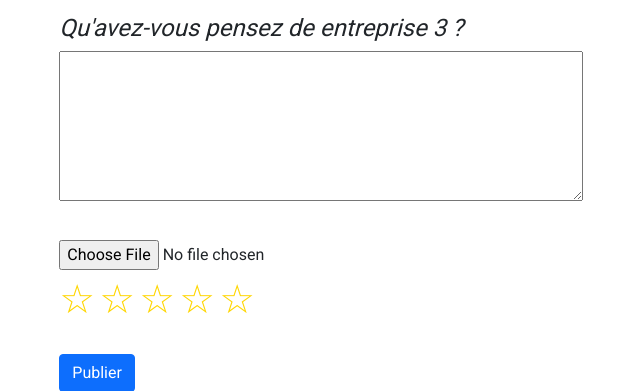
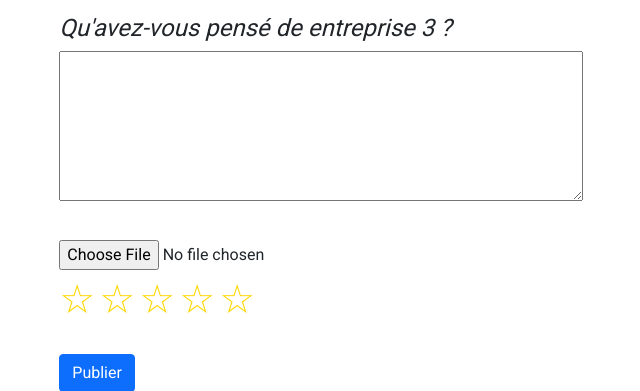
Before and after one commit to NatWilleme/findwell, a PHP site: page /index.php?viewToDisplay=displayCompanyDetails&idCompany=3 in a window 1280 px wide. Shown: the part 723-1114 px from the top of the page, without its empty margins (5-645 px from the left). Run offline with PHP 8.4, Linux system fonts and the light colour scheme; the visitor is signed in with stand-in values (Sample User, id 1); data comes from the database, SQL or seed files in the repository; data that the repository does not hold is empty.

Commit message:
faute orto

```diff
--- a/views/viewFinal/view_companyDetails.php
+++ b/views/viewFinal/view_companyDetails.php
@@ -60,7 +60,7 @@
         <?php if(isset($_COOKIE["userConnected"]) && isset($_SESSION['user'])) { ?>
         <div class="row d-flex justify-content-around mb-4">
             <div class="col-12 col-lg-5 p-0 mt-3">
-                <h4><i>Qu'avez-vous pensez de <?php echo $company->name; ?> ?</i></h4>
+                <h4><i>Qu'avez-vous pensé de <?php echo $company->name; ?> ?</i></h4>
                 <form id="commentForm" action="index.php?viewToDisplay=displayCompanyDetails&newComment=<?php echo $company->id; ?>" method="post" enctype='multipart/form-data'>
                     <textarea class="" name="newComment" id="newComment" rows="6"  style="width: 100%;" ></textarea>
                     <label for="newComment" id="newCommentError"></label><br>
```
